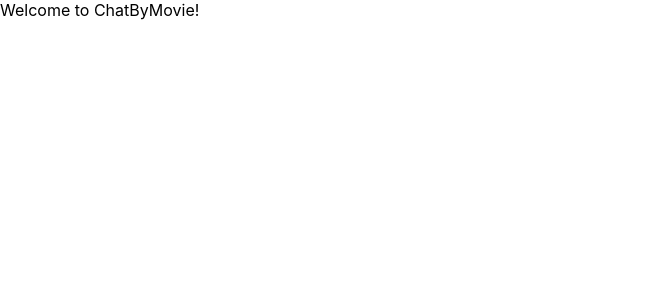
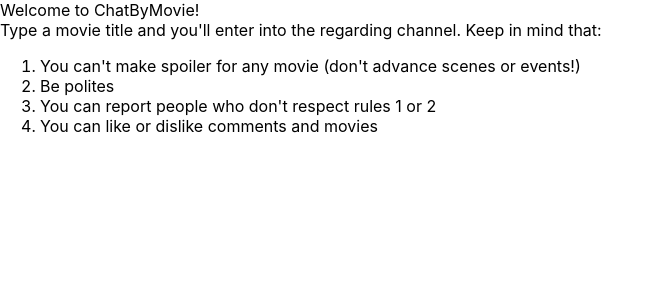
Before and after one commit to davidsantmar/chatbymovie, a React (Create React App) app: page / in a window 1280 px wide. Shown: the top 300 px of the page, without its empty margins (0-663 px from the left). Built offline with nearby package versions, Linux system fonts and the light colour scheme.

Commit message:
first commit

```diff
--- a/src/App.js
+++ b/src/App.js
@@ -1,10 +1,14 @@
 import logo from './logo.svg';
 import './App.css';
 import Header from './redux/components/Header';
+import Instructions from './redux/components/Instructions';
 
 function App() {
   return (
-    <Header />
+    <>
+      <Header />
+      <Instructions />
+    </>
   );
 }
 
--- /dev/null
+++ b/src/redux/components/Instructions.jsx
@@ -0,0 +1,18 @@
+import React from 'react';
+
+const Instructions = () => {
+    return (
+        <div className="instructions__and__rules">
+                Type a movie title and you'll enter into the regarding channel.
+                Keep in mind that:
+                <ol>
+                    <li>You can't make spoiler for any movie (don't advance scenes or events!)</li>
+                    <li>Be polites</li>
+                    <li>You can report people who don't respect rules 1 or 2</li>
+                    <li>You can like or dislike comments and movies</li>
+                </ol>
+            </div>
+    );
+};
+
+export default Instructions;
```
